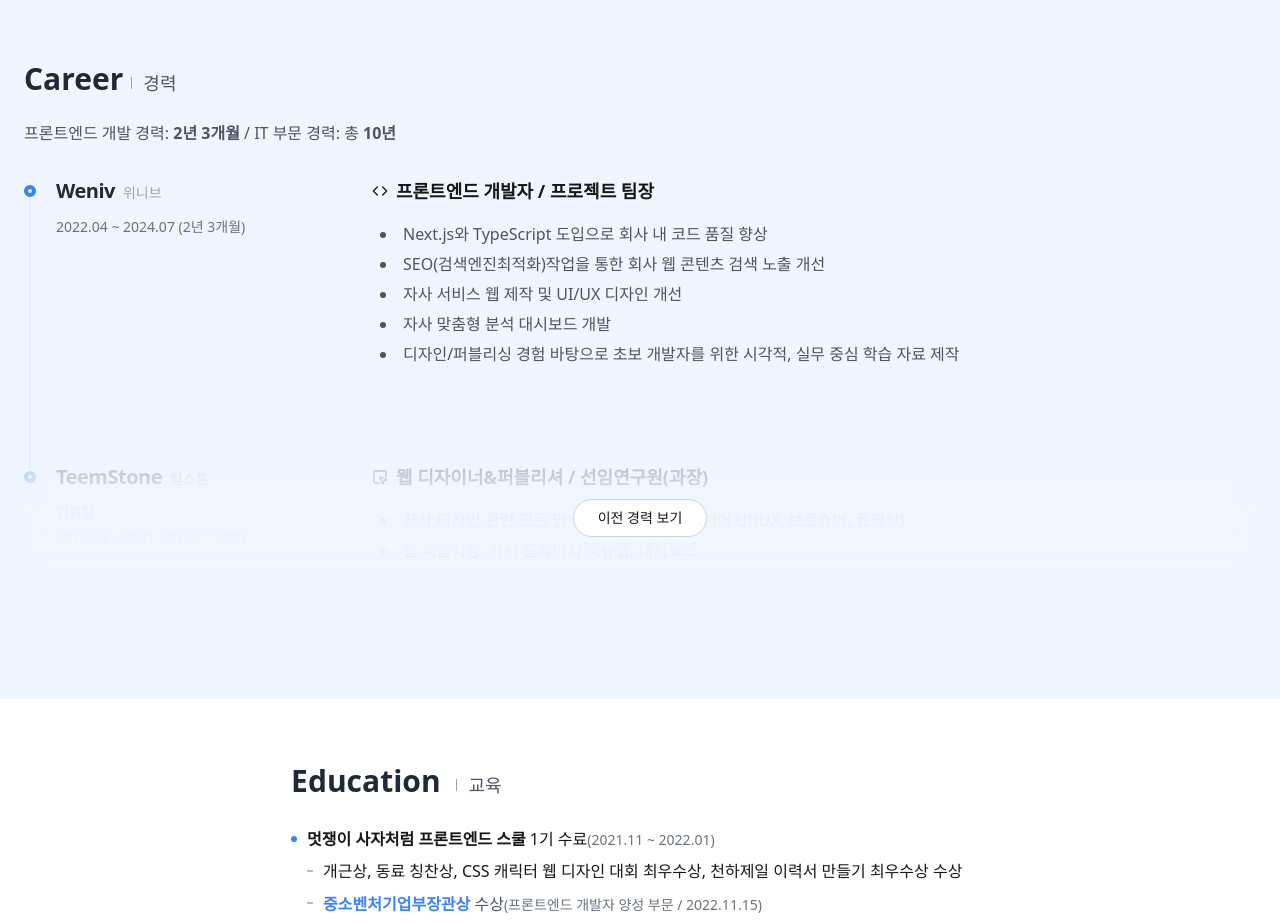
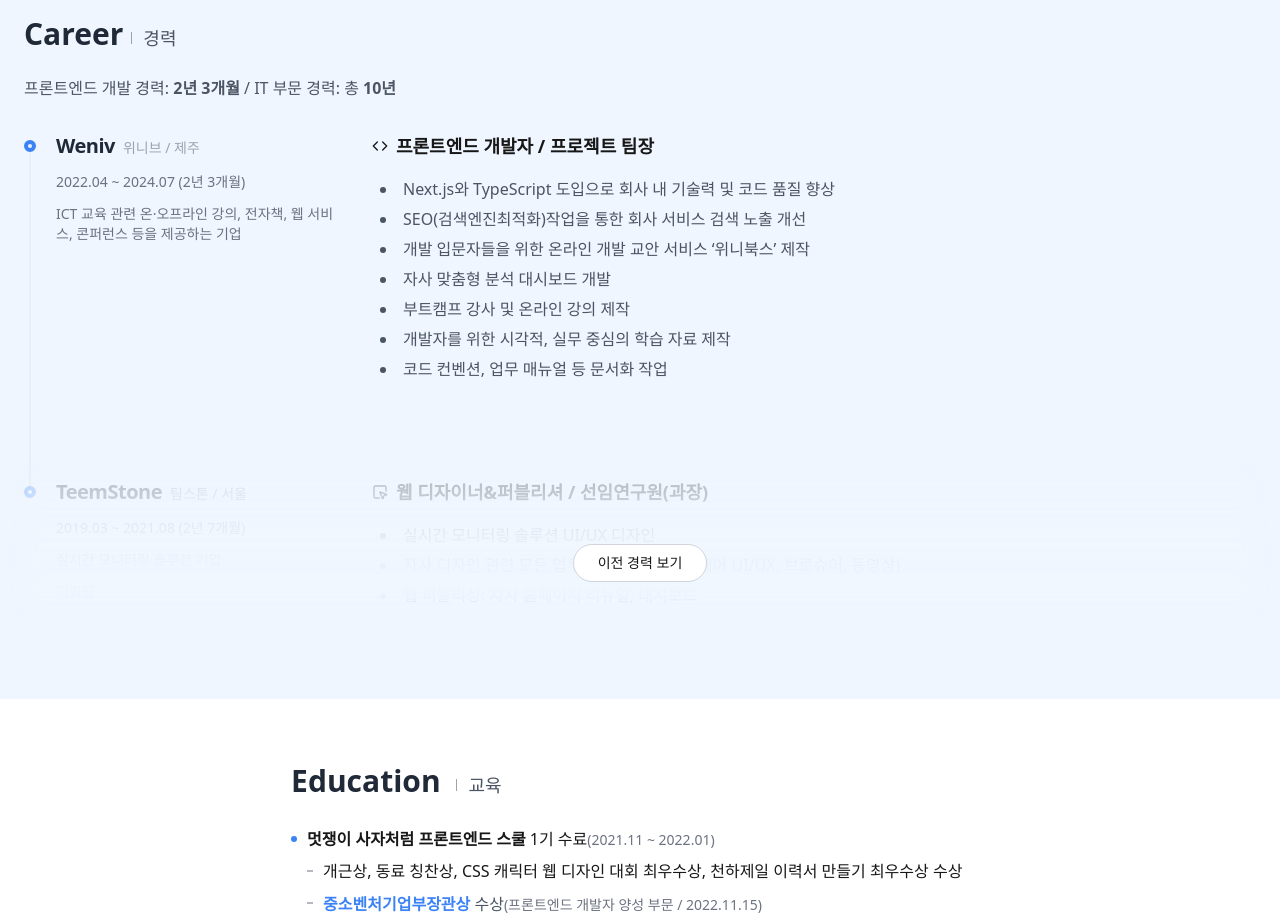
Before and after one commit to strongerDeer/strongerDeer, a Next.js app: page /strongerDeer/ in a window 1280 px wide. Shown: the part 4760-5683 px from the top of the page. Built offline with nearby package versions, Linux system fonts and the light colour scheme; grey boxes are pictures that could not be loaded; a web font is replaced by a local one.

Commit message:
📝 Edit: 경력 내용 업데이트

```diff
--- a/src/components/Career.tsx
+++ b/src/components/Career.tsx
@@ -44,10 +44,11 @@ export default function Career() {
                 <div>
                   <h3>
                     <span>{career.company}</span>
-                    {career.kor}
+                    {career.kor} / {career.location}
                   </h3>
+                  <p className="mb-3">{career.period}</p>
+                  <p className="mb-3">{career.info}</p>
                   {career.team && <p>{career.team}</p>}
-                  <p>{career.period}</p>
                 </div>
                 <div className="content">
                   <p>
--- a/src/data/careers.ts
+++ b/src/data/careers.ts
@@ -5,23 +5,27 @@ export interface I_CAREERS {
   kor: string;
   company: string;
   position: string;
+  info: string;
   description: string[];
   location: string;
 }
 
-export const CAREERS = [
+export const CAREERS: I_CAREERS[] = [
   {
     id: 1,
     period: "2022.04 ~ 2024.07 (2년 3개월)",
     company: "Weniv",
     kor: "위니브",
     position: "프론트엔드 개발자 / 프로젝트 팀장",
+    info: "ICT 교육 관련 온·오프라인 강의, 전자책, 웹 서비스, 콘퍼런스 등을 제공하는 기업",
     description: [
-      "Next.js와 TypeScript 도입으로 회사 내 코드 품질 향상",
-      "SEO(검색엔진최적화)작업을 통한 회사 웹 콘텐츠 검색 노출 개선",
-      "자사 서비스 웹 제작 및 UI/UX 디자인 개선",
+      "Next.js와 TypeScript 도입으로 회사 내 기술력 및 코드 품질 향상",
+      "SEO(검색엔진최적화)작업을 통한 회사 서비스 검색 노출 개선",
+      "개발 입문자들을 위한 온라인 개발 교안 서비스 ‘위니북스’ 제작",
       "자사 맞춤형 분석 대시보드 개발",
-      "디자인/퍼블리싱 경험 바탕으로 초보 개발자를 위한 시각적, 실무 중심 학습 자료 제작",
+      "부트캠프 강사 및 온라인 강의 제작",
+      "개발자를 위한 시각적, 실무 중심의 학습 자료 제작",
+      "코드 컨벤션, 업무 매뉴얼 등 문서화 작업",
     ],
     location: "제주",
   },
@@ -32,8 +36,10 @@ export const CAREERS = [
     kor: "팀스톤",
     team: "기획팀",
     position: "웹 디자이너&퍼블리셔 / 선임연구원(과장)",
+    info: "실시간 모니터링 솔루션 기업",
     description: [
-      "자사 디자인 관련 모든 업무 (홈페이지, 소프트웨어 UI/UX, 브로슈어, 동영상)",
+      "실시간 모니터링 솔루션 UI/UX 디자인",
+      "자사 디자인 관련 모든 업무(홈페이지, 소프트웨어 UI/UX, 브로슈어, 동영상)",
       "웹 퍼블리싱: 자사 홈페이지 리뉴얼, 대시보드",
     ],
     location: "서울",
@@ -45,9 +51,10 @@ export const CAREERS = [
     kor: "게리온",
     team: "브랜드기획부 디자인팀",
     position: "웹 디자이너&퍼블리셔 / 팀장(대리)",
+    info: "",
     description: [
       "자사 브랜드 홈페이지 제작 / 기타 광고디자인 / 자사 디자인 업무 총괄",
-      "웹 퍼블리싱",
+      "자사 브랜드 홈페이지 퍼블리싱",
     ],
     location: "서울",
   },
@@ -58,9 +65,10 @@ export const CAREERS = [
     kor: "디유넷",
     team: "DBR,HBR 사업팀",
     position: "웹 디자이너&퍼블리셔 / 대리",
+    info: "",
     description: [
       "웹/앱 디자인 및 퍼블리싱, 자사 홈페이지 관리 등",
-      "주요 프로젝트: DBR(동아비즈니스리뷰), 대한간호협회 에듀센터, 동아 인턴UP",
+      "주요 프로젝트: DBR(동아비즈니스리뷰), 대한간호협회 에듀센터, 동아 인턴UP 등",
     ],
     location: "서울",
   },
@@ -71,13 +79,13 @@ export const CAREERS = [
     kor: "스코인포(부산)",
     team: "디자인팀",
     position: "웹 디자이너&퍼블리셔 / 대리",
+    info: "",
     description: [
       "웹/앱 디자인 및 퍼블리싱(웹 표준, 웹 접근성)",
       "웹 접근성 참여: 고성군청, 거제시청, 모바일 부산, 부산진구청, 군산시청 등",
     ],
     location: "부산",
   },
-  ,
   {
     id: 6,
     period: "2009.12 ~ 2012.11(3년)",
@@ -85,6 +93,7 @@ export const CAREERS = [
     kor: "기단 조경기술사 사무소",
     team: "설계팀",
     position: "조경설계사 / 기사",
+    info: "",
     description: [
       "조경 설계 및 디자인",
       "CAD 도면 설계, Photoshop 2D 이미지 작업, SketchUp 3D 렌더링",
```
